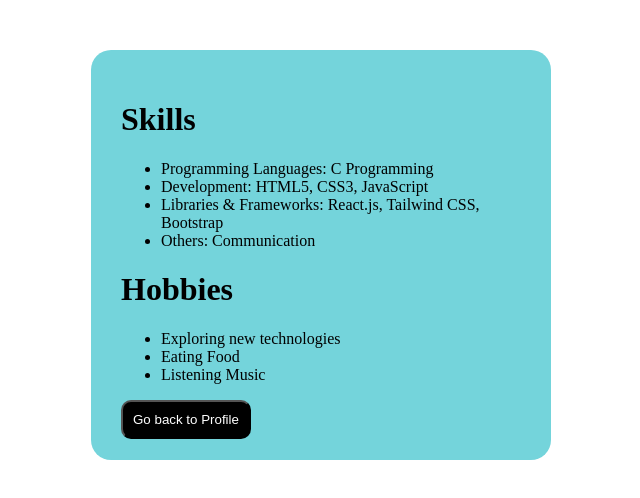
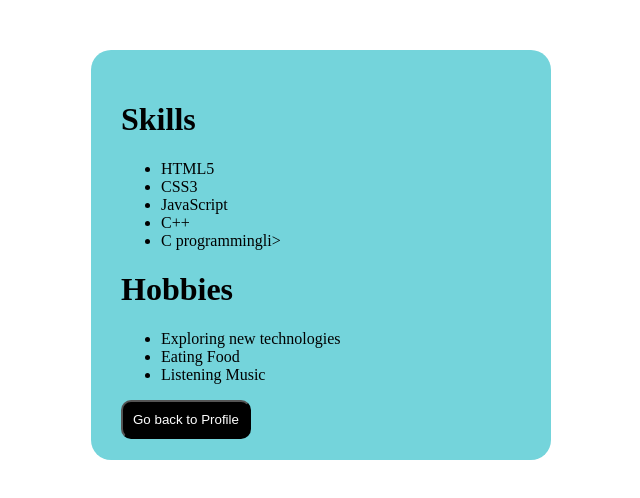
Before and after one commit to vrushabh-2005/exp-Profile, a website: page views/skills.html in a window 1280 px wide. Shown: the whole page, without its empty margins (319-959 px from the left). Drawn offline with Linux system fonts and the light colour scheme.

Commit message:
Updated skills.html

```diff
--- a/views/skills.html
+++ b/views/skills.html
@@ -43,10 +43,11 @@
     <div class="container">
         <h1>Skills</h1>
         <ul>
-            <li>Programming Languages: C Programming</li>
-            <li>Development: HTML5, CSS3, JavaScript</li>
-            <li>Libraries & Frameworks: React.js, Tailwind CSS, Bootstrap</li>
-            <li>Others: Communication</li>
+            <li>HTML5</li>
+            <li>CSS3</li>
+            <li>JavaScript</li>
+            <li>C++</li>
+            <li>C programmingli>
         </ul>
 
         <h1>Hobbies</h1>
```
